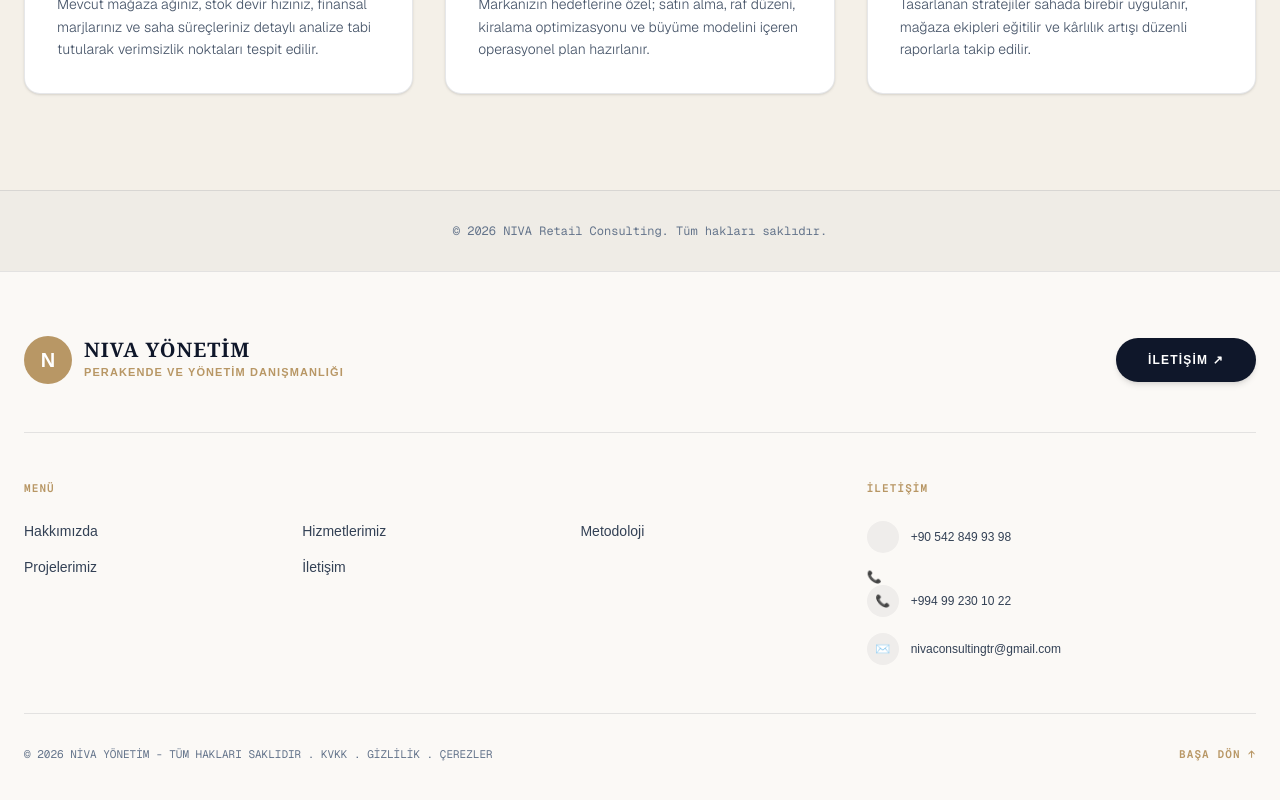
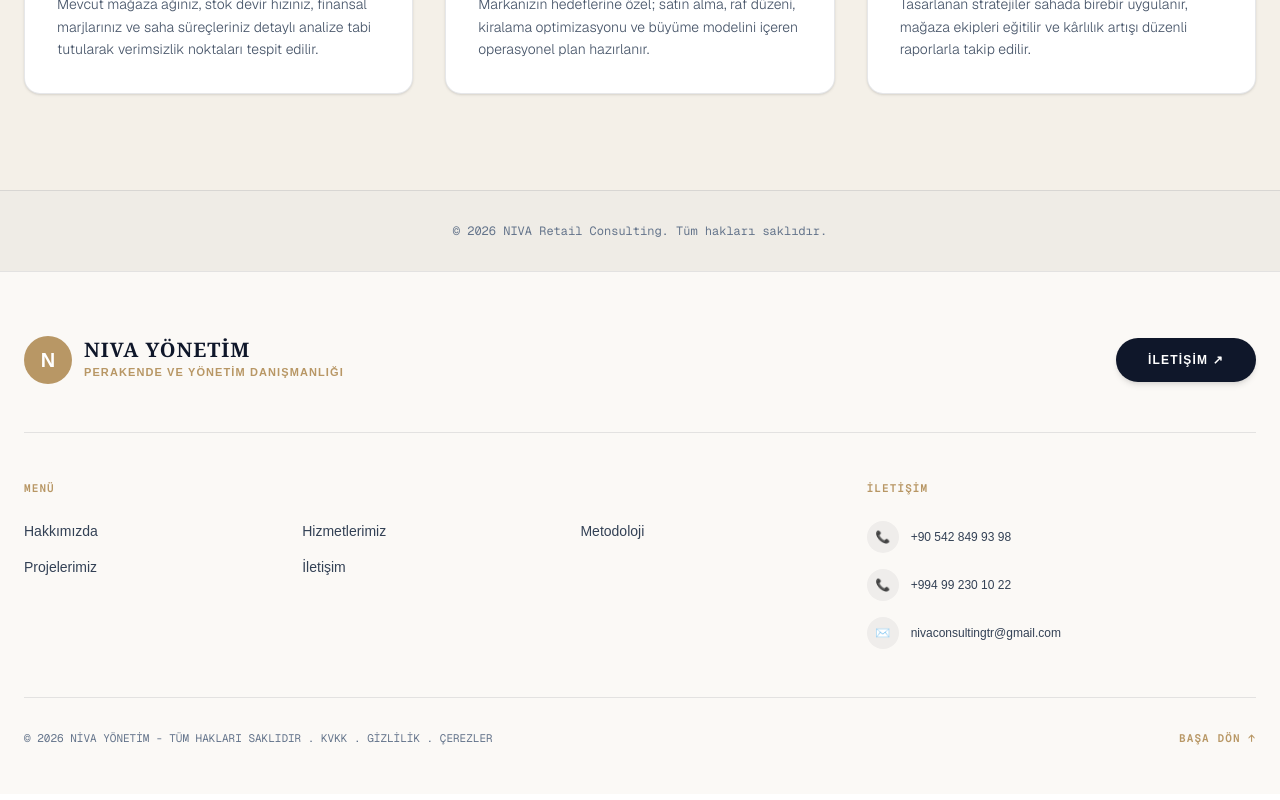
Before and after one commit to NisaKocabey/Niva.Website, a Next.js app in the folder niva-site/: page / in a window 1280 px wide. Shown: the part 2244-3044 px from the top of the page. Built offline with nearby package versions, Linux system fonts and the light colour scheme.

Commit message:
footer telefon hizalamalari duzeltildi ve bayraklar kaldirildi

```diff
--- a/niva-site/app/components/SiteFooter.tsx
+++ b/niva-site/app/components/SiteFooter.tsx
@@ -67,28 +67,40 @@ export default function SiteFooter() {
               İLETİŞİM
             </span>
             <div className="space-y-4 text-xs text-[#334155]">
-              <div className="flex items-center gap-3">
-                <div className="w-8 h-8 rounded-full bg-[#0F172A]/5 flex items-center justify-center text-[#0F172A]">
 
+              {/* Türkiye Numarası */}
+              <a
+                href="tel:+905428499398"
+                className="flex items-center gap-3 hover:text-[#B89765] transition-colors"
+              >
+                <div className="w-8 h-8 rounded-full bg-[#0F172A]/5 flex items-center justify-center text-[#0F172A] shrink-0">
+                  📞
                 </div>
                 <span>+90 542 849 93 98</span>
-              </div>
-                 📞
-              <div className="flex items-center gap-3">
-                <div className="w-8 h-8 rounded-full bg-[#0F172A]/5 flex items-center justify-center text-[#0F172A]">
+              </a>
+
+              {/* Azerbaycan Numarası */}
+              <a
+                href="tel:+994992301022"
+                className="flex items-center gap-3 hover:text-[#B89765] transition-colors"
+              >
+                <div className="w-8 h-8 rounded-full bg-[#0F172A]/5 flex items-center justify-center text-[#0F172A] shrink-0">
                   📞
                 </div>
                 <span>+994 99 230 10 22</span>
-              </div>
+              </a>
 
-              <div className="flex items-center gap-3">
-                <div className="w-8 h-8 rounded-full bg-[#0F172A]/5 flex items-center justify-center text-[#0F172A]">
+              {/* E-Posta */}
+              <a
+                href="mailto:nivaconsultingtr@gmail.com"
+                className="flex items-center gap-3 hover:text-[#B89765] transition-colors"
+              >
+                <div className="w-8 h-8 rounded-full bg-[#0F172A]/5 flex items-center justify-center text-[#0F172A] shrink-0">
                   ✉️
                 </div>
-                <a href="mailto:nivaconsultingtr@gmail.com" className="hover:text-[#B89765] transition-colors">
-                  nivaconsultingtr@gmail.com
-                </a>
-              </div>
+                <span>nivaconsultingtr@gmail.com</span>
+              </a>
+
             </div>
           </div>
 
@@ -101,7 +113,7 @@ export default function SiteFooter() {
           </div>
           <button
             onClick={scrollToTop}
-            className="text-[#B89765] hover:text-[#0F172A] uppercase tracking-widest transition-colors flex items-center gap-1 font-semibold"
+            className="text-[#B89765] hover:text-[#0F172A] uppercase tracking-widest transition-colors flex items-center gap-1 font-semibold cursor-pointer"
           >
             BAŞA DÖN ↑
           </button>
```
